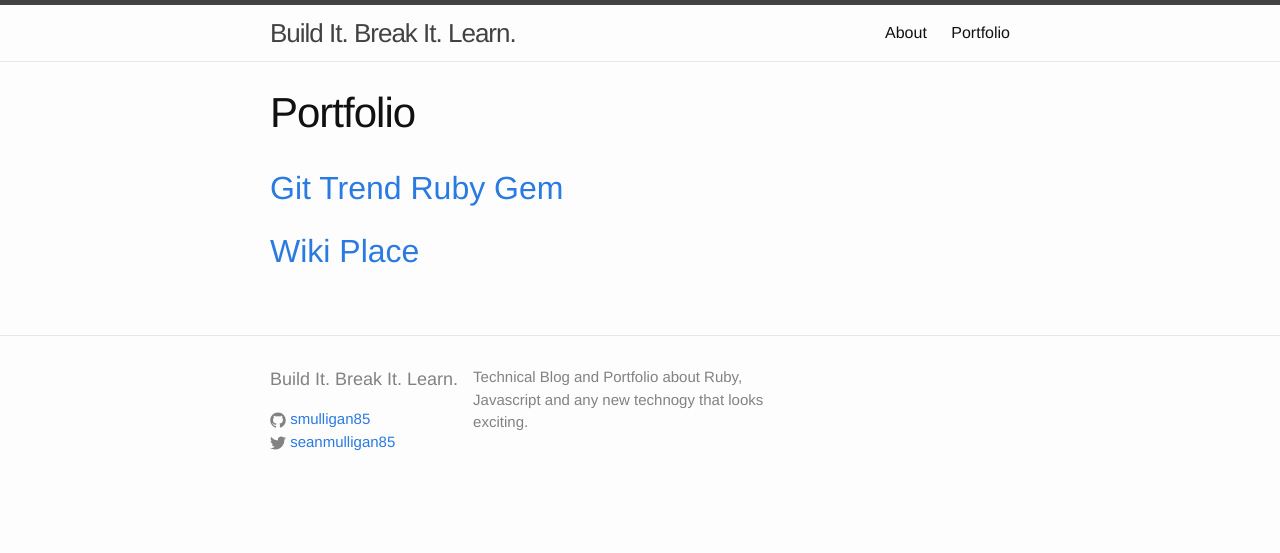
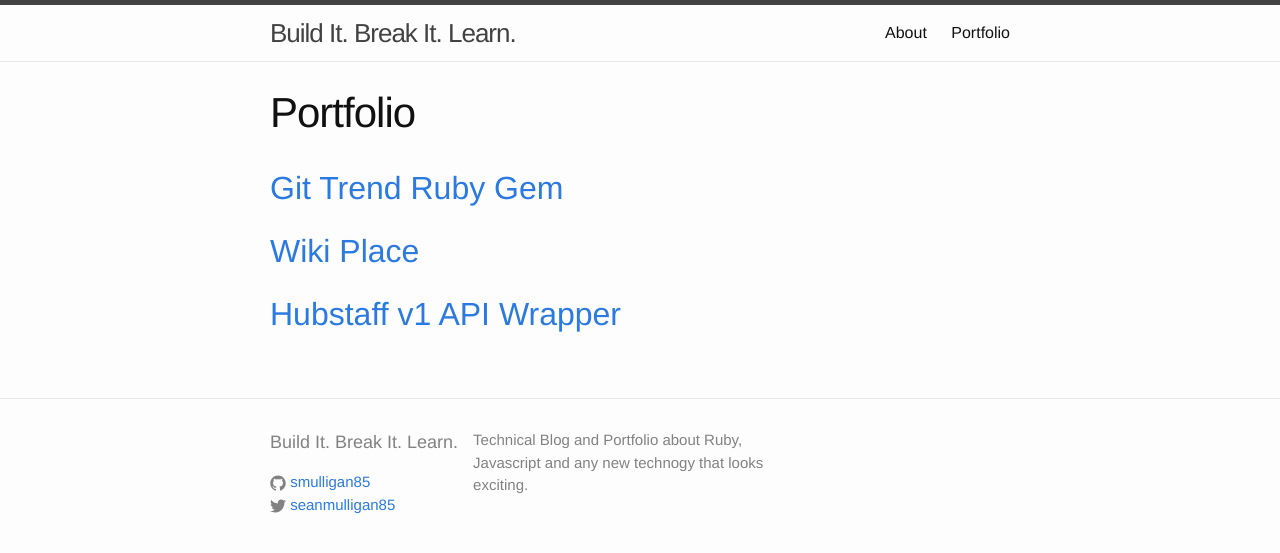
Before and after one commit to Smulligan85/smulligan85.github.io, a Jekyll site: the page built from portfolio.md, in a window 1280 px wide. Shown: the top 553 px of the page. Built offline with Jekyll 4.4.1, drawn with Linux system fonts in a browser that asks for light colours.

Commit message:
Add Hubstaff project to portfolio

```diff
--- a/portfolio.md
+++ b/portfolio.md
@@ -6,3 +6,5 @@ permalink: /portfolio/
 
 <h2><a href="https://github.com/Smulligan85/Git_Trend">Git Trend Ruby Gem</a></h2>
 <h2><a href="https://mighty-headland-3328.herokuapp.com/">Wiki Place</a></h2>
+<h2><a href="https://rubygems.org/gems/hubstaff-ruby">Hubstaff v1 API
+Wrapper</a></h2>
```
